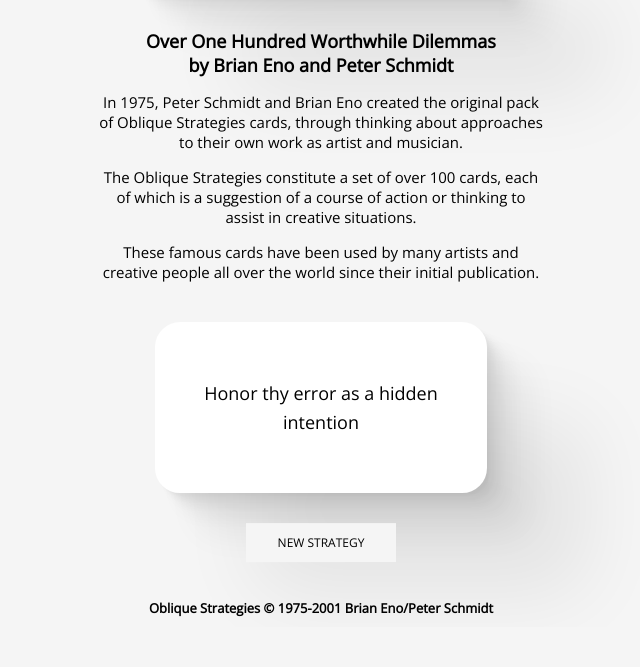
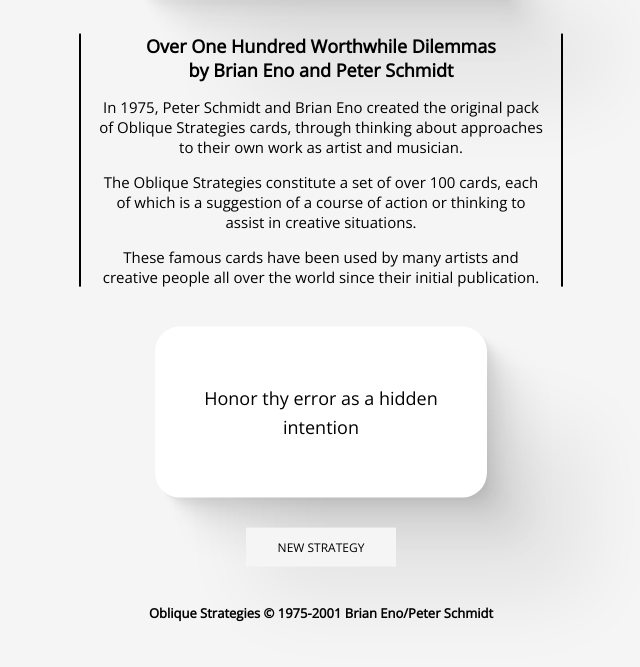
Before and after one commit to mrob-dev/Oblique-Strategies-1975, a plain HTML site: page index.html in a window 1280 px wide. Shown: the part 173-840 px from the top of the page, without its empty margins (319-959 px from the left). Before the commit the page ends 800 px from the top, so only its background shows below. Drawn offline with nearby package versions, Linux system fonts and the light colour scheme.

Commit message:
border added to text - footer padding-bottom added

```diff
--- a/style.css
+++ b/style.css
@@ -130,12 +130,17 @@
   margin: auto;
   text-align: center;
   margin-bottom: 40px;
+  padding-right: 15px;
+  padding-left: 15px;
+  border-left: black 2px solid;
+  border-right: black 2px solid;
 }
 
 #footer {
   max-width: 450px;
   margin: auto;
   text-align: center;
+  padding-bottom: 30px;
 }
 
 #footertext {
```
